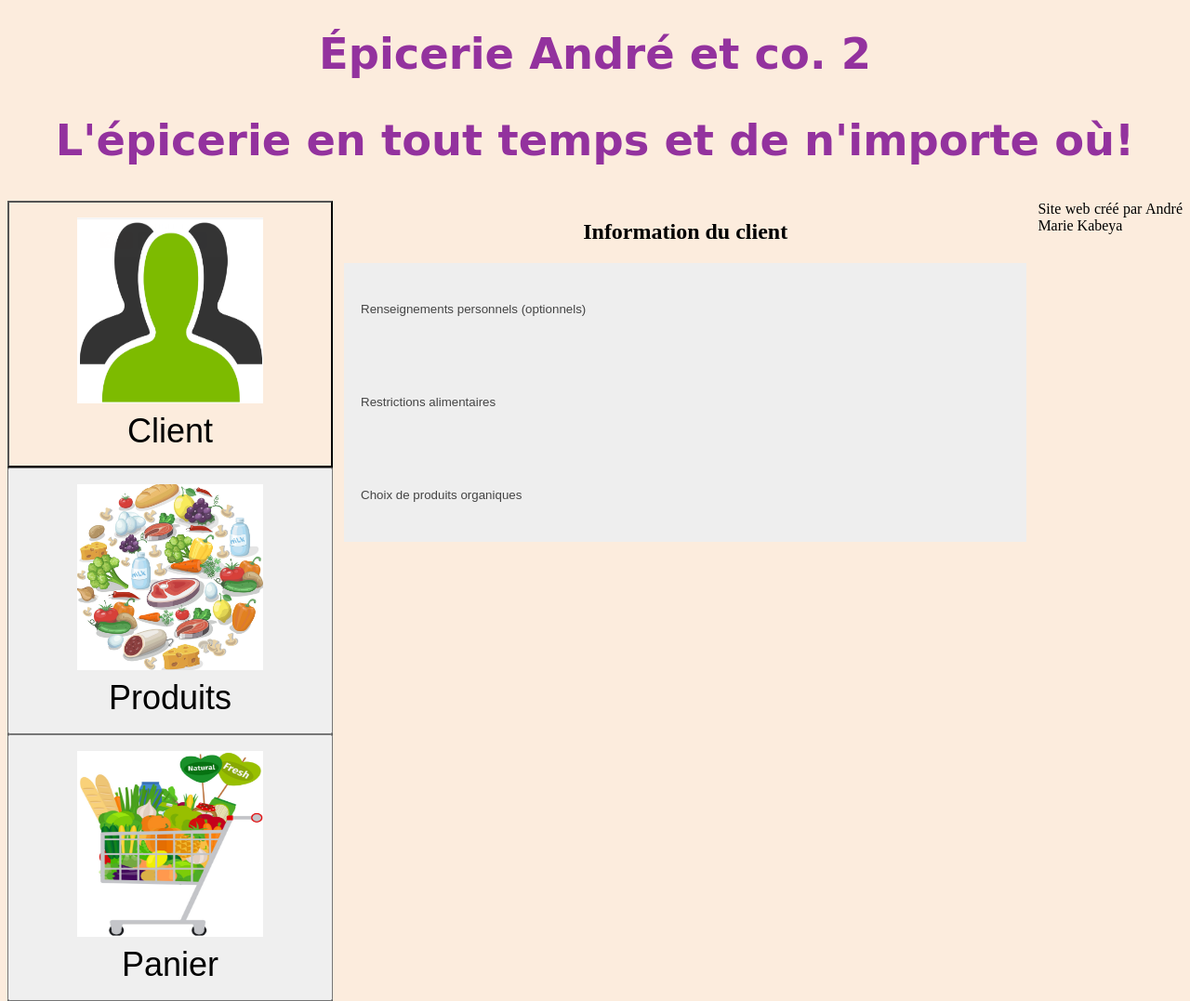
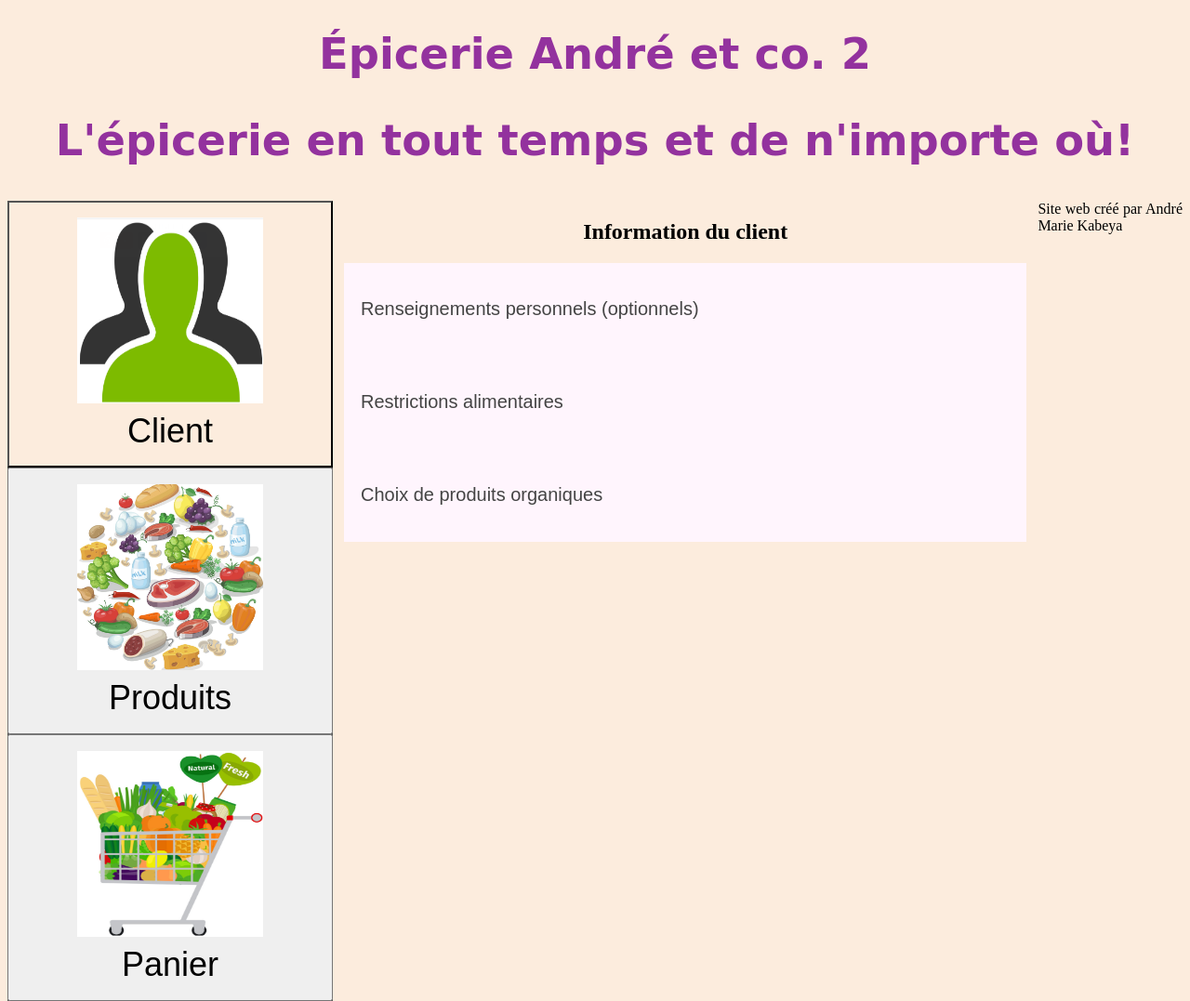
Before and after one commit to AndreMarieKabeya/AndreMarieKabeya.github.io, a plain HTML site: page site_alternatif/index.html in a window 1280 px wide. Shown: the whole page at 93% size. Drawn offline with Linux system fonts and the light colour scheme; a web font is replaced by a local one.

Commit message:
Modified more colors

```diff
--- a/site_alternatif/style/styles.css
+++ b/site_alternatif/style/styles.css
@@ -103,7 +103,8 @@ img {
 
 /* Style the buttons that are used to open and close the accordion panel */
 .accordion {
-  background-color: #eee;
+  font-size: 20px;
+  background-color: #fff5fd;
   color: #444;
   cursor: pointer;
   padding: 18px;
```
